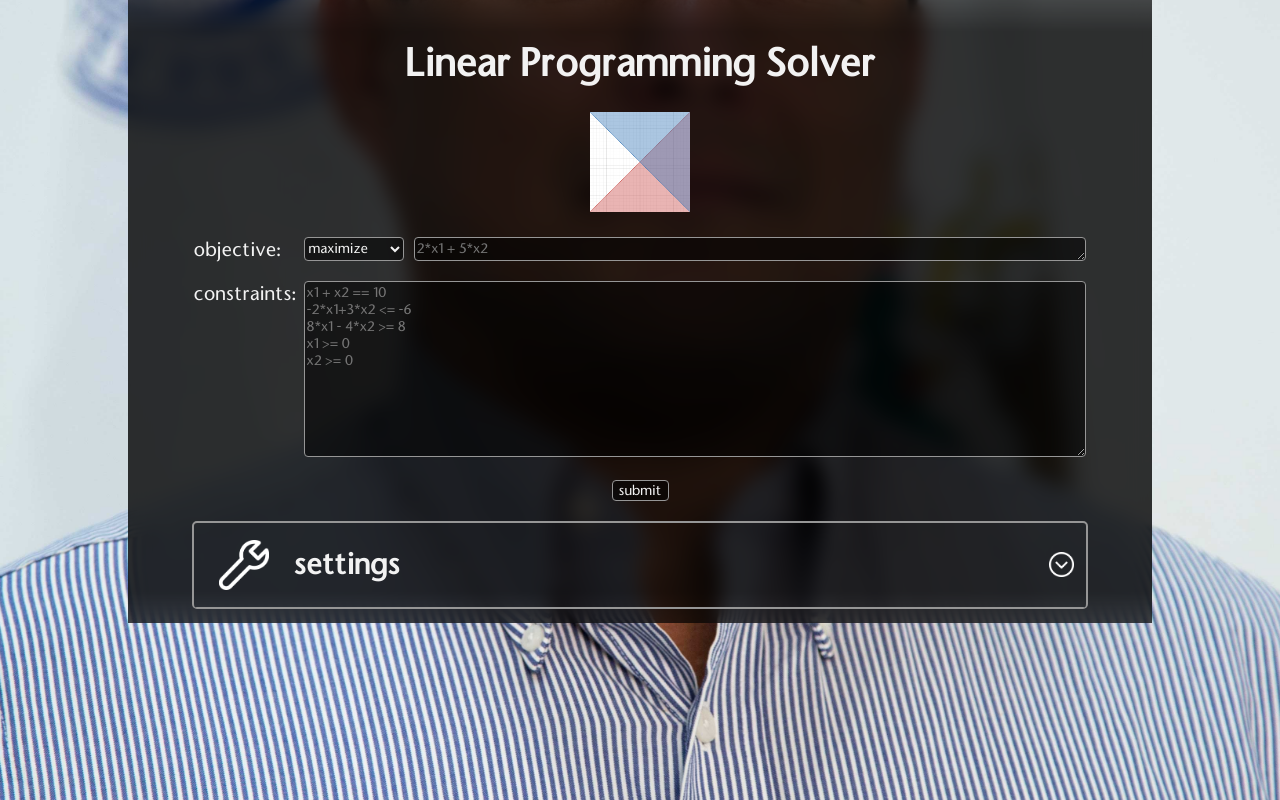
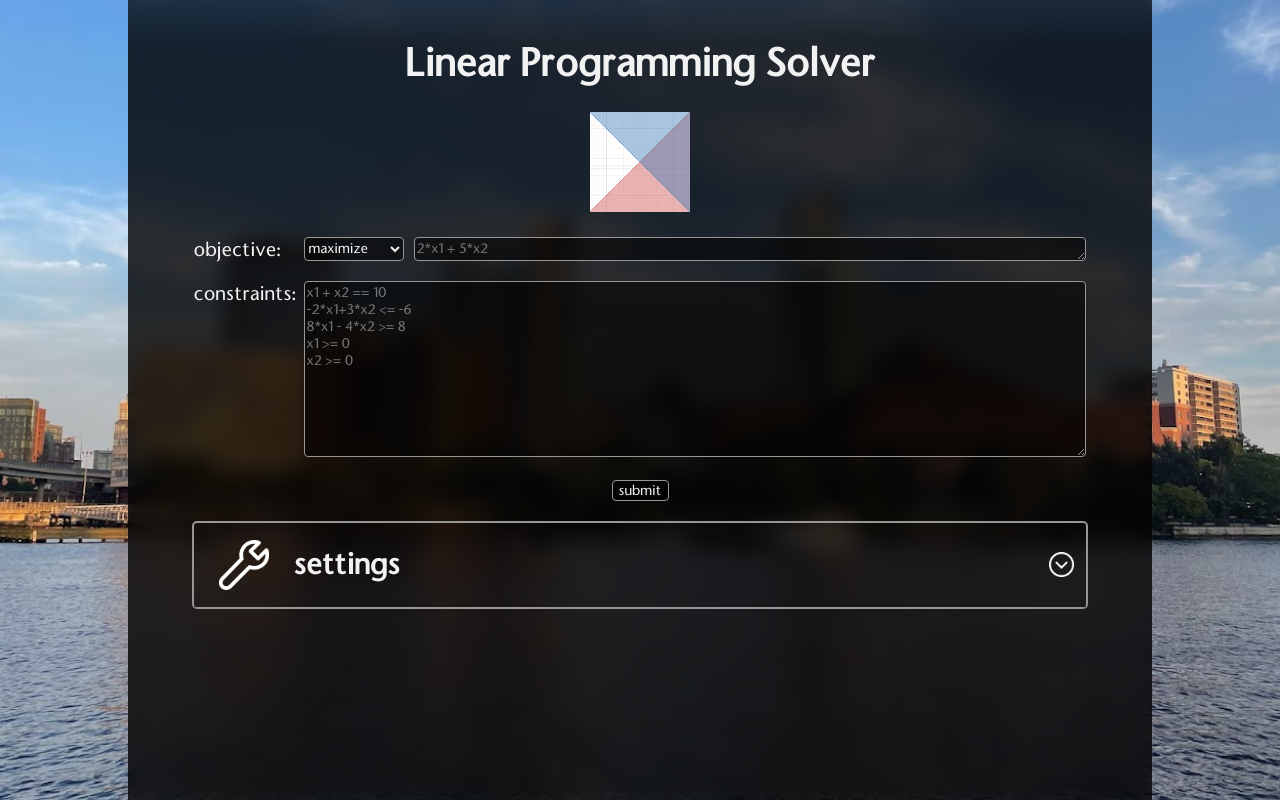
Before and after one commit to johan-cho/linear_programmer, a Flask app: page / in a window 1280 px wide. Run offline with Flask 3, Linux system fonts and the light colour scheme.

Commit message:
more styling changes

```diff
--- a/static/css/index.css
+++ b/static/css/index.css
@@ -6,7 +6,7 @@ body {
 
 body {
   font-family: "itc-stone-sans-reg", "montserrat", sans-serif;
-  background-image: url("../img/martinez-c.jpg");
+  background-image: url("../img/westend.png");
   background-repeat: no-repeat;
   background-size: cover;
   background-attachment: fixed;
@@ -37,6 +37,7 @@ body {
 }
 .div_wrapper {
   overflow: hidden;
+  height: 100%;
 }
 
 .centered {
```
Also changed, not shown: static/img/applecrack.jpeg (added), static/img/westend.png (added).
